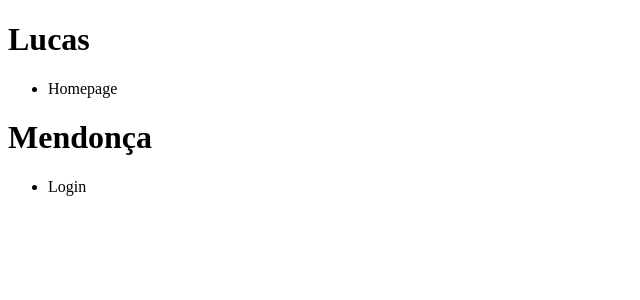
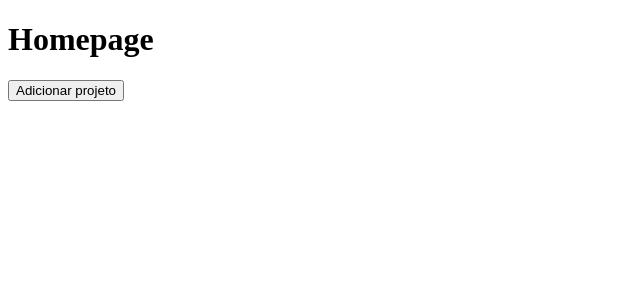
Before and after one commit to lsm-5/ReactJS-GoStack11, a React app: page / in a window 1280 px wide. Shown: the top 300 px of the page, without its empty margins (0-640 px from the left). Built offline with nearby package versions, Linux system fonts and the light colour scheme.

Commit message:
chore: state and immutability

```diff
--- a/src/App.js
+++ b/src/App.js
@@ -1,19 +1,24 @@
-import React from "react";
+import React, { useState } from "react";
 import Header from "./components/Header";
 
 function App() {
+  const [projects, setProjects] = useState([]);
+
+  function handleAddProject() {
+    setProjects([...projects, `Novo projeto ${Date.now()}`]);
+  }
+
   return (
     <>
-      <Header title="Lucas">
-        <ul>
-          <li>Homepage</li>
-        </ul>
-      </Header>
-      <Header title="Mendonça">
-        <ul>
-          <li>Login</li>
-        </ul>
-      </Header>
+      <Header title="Homepage" />
+      <ul>
+        {projects.map((project) => (
+          <li key={project}>{project}</li>
+        ))}
+      </ul>
+      <button type="button" onClick={handleAddProject}>
+        Adicionar projeto
+      </button>
     </>
   );
 }
```
